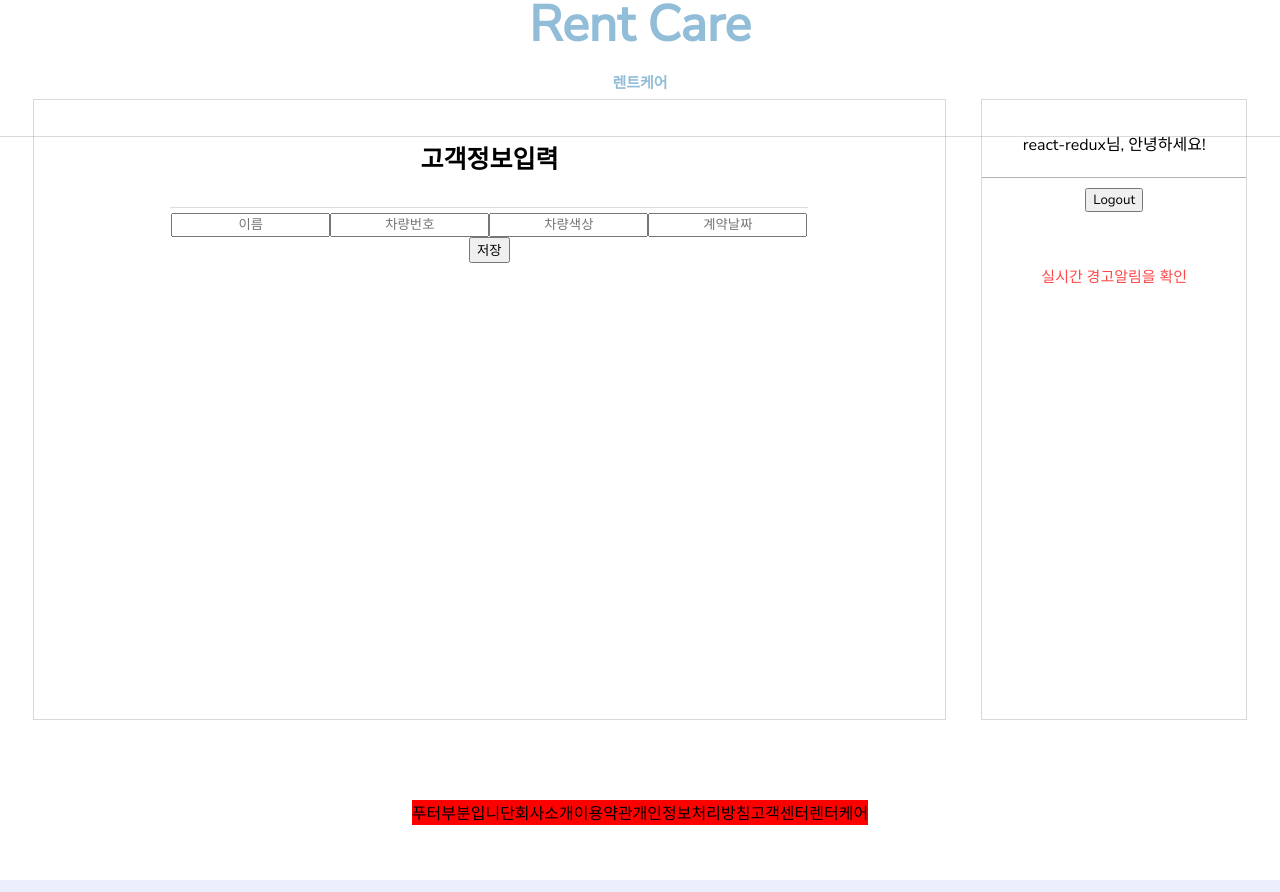
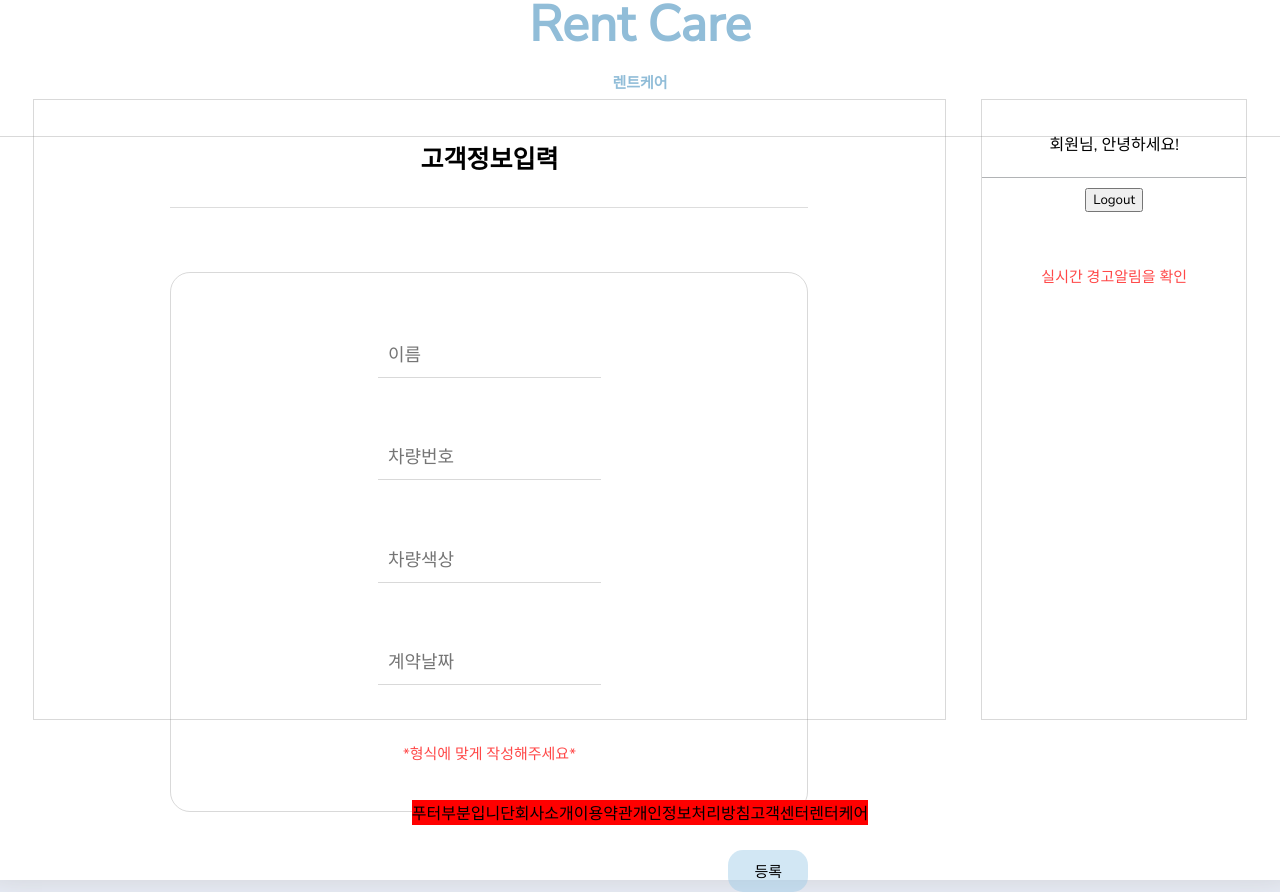
Before and after one commit to SmartRentalCare/JSP, a React (Create React App) app: page /client in a window 1280 px wide. Shown: the part 80-972 px from the top of the page. Built offline with nearby package versions, Linux system fonts and the light colour scheme.

Commit message:
client + CSS

```diff
--- a/src/pages/AlarmPage.jsx
+++ b/src/pages/AlarmPage.jsx
@@ -3,6 +3,7 @@ import Header from "./header";
 import Footer from "./footer";
 import LogoutButton from "./Logoutbutton";
 import axios from "axios";
+import Click from "./Click";
 
 export default function MainPage() {
   const [posts, setPosts] = useState([]);
@@ -44,10 +45,15 @@ export default function MainPage() {
         <div className="main_article">
           <div className="users">
             <div className="users_name">
-              <p className="name">react-redux님, 안녕하세요!</p>
+              <p className="name">회원님, 안녕하세요!</p>
             </div>
-            <div className="logout">
-              <LogoutButton />
+            <div className="users_element">
+              <div className="logout">
+                <LogoutButton />
+              </div>
+              <div className="move">
+                <Click />
+              </div>
             </div>
           </div>
         </div>
--- /dev/null
+++ b/src/pages/Click.jsx
@@ -0,0 +1,10 @@
+import React from "react";
+import { Link } from "react-router-dom";
+
+export default function Click() {
+  return (
+    <Link to="/client">
+      <p className="submittext">고객등록</p>
+    </Link>
+  );
+}
--- a/src/pages/Client.jsx
+++ b/src/pages/Client.jsx
@@ -11,6 +11,7 @@ export default function Client() {
   const [carNum, setCarNum] = useState("");
   const [carColor, setCarColor] = useState("");
   const [date, setDate] = useState("");
+
   const handleSubmit = async (e) => {
     e.preventDefault();
     try {
@@ -25,6 +26,7 @@ export default function Client() {
       console.error(error);
     }
   };
+
   return (
     <div>
       <div className="main_header">
@@ -35,8 +37,10 @@ export default function Client() {
         <div className="main_section">
           <div className="search_box">
             <h1 className="subtitle">고객정보입력</h1>
-            <form onSubmit={handleSubmit} className="input_box">
-              <div>
+
+            <form onSubmit={handleSubmit} className="client_input">
+              <div className="client_element">
+                <div className="input_client">
                   <input
                     type="text"
                     value={user}
@@ -44,6 +48,8 @@ export default function Client() {
                     placeholder="이름"
                     onChange={(e) => setUser(e.target.value)}
                   />
+                </div>
+                <div className="input_client">
                   <input
                     type="text"
                     value={carNum}
@@ -51,6 +57,9 @@ export default function Client() {
                     placeholder="차량번호"
                     onChange={(e) => setCarNum(e.target.value)}
                   />
+                </div>
+
+                <div className="input_client">
                   <input
                     type="text"
                     value={carColor}
@@ -58,6 +67,9 @@ export default function Client() {
                     placeholder="차량색상"
                     onChange={(e) => setCarColor(e.target.value)}
                   />
+                </div>
+
+                <div className="input_client">
                   <input
                     type="text"
                     value={date}
@@ -66,8 +78,12 @@ export default function Client() {
                     onChange={(e) => setDate(e.target.value)}
                   />
                 </div>
-              <div>
-                <button>저장</button>
+                <p className="warningtext">*형식에 맞게 작성해주세요*</p>
+              </div>
+              <div className="client_button">
+                <button type="submit" className="client_submit">
+                  등록
+                </button>
               </div>
             </form>
           </div>
@@ -76,13 +92,15 @@ export default function Client() {
         <div className="main_article">
           <div className="users">
             <div className="users_name">
-              <p className="name">react-redux님, 안녕하세요!</p>
+              <p className="name">회원님, 안녕하세요!</p>
             </div>
+            <div className="users_element">
               <div className="logout">
                 <LogoutButton />
               </div>
               <div className="move">
                 <MovePage />
+              </div>
             </div>
           </div>
         </div>
--- a/src/pages/List.jsx
+++ b/src/pages/List.jsx
@@ -4,18 +4,45 @@ import "../style.css";
 
 export default function List() {
   const [posts, setPosts] = useState([]);
+  const [currentPage, setCurrentPage] = useState(1);
+  const [totalPages, setTotalPages] = useState(1);
+  const [pageSize, setPageSize] = useState(9);
 
   useEffect(() => {
-    axios
-      .get("http://localhost:3001/main")
-      .then((response) => {
+    const fetchPosts = async () => {
+      try {
+        const response = await axios.get(
+          `http://localhost:3001/main?page=${currentPage}&limit=${pageSize}`
+        );
         setPosts(response.data);
-      })
-      .catch((error) => {
+        setTotalPages(response.data);
+      } catch (error) {
         console.error(error);
-      });
-  }, []);
+      }
+    };
+    fetchPosts();
+  }, [currentPage, pageSize]);
 
+  const handlePrevPage = () => {
+    setCurrentPage((prevPage) => prevPage - 1);
+  };
+
+  const handleNextPage = () => {
+    setCurrentPage((prevPage) => prevPage + 1);
+  };
+  useEffect(() => {
+    const fetchTotalPostsCount = async () => {
+      try {
+        const response = await axios.get("http://localhost:3001/list/count");
+        const totalPostsCount = response.data;
+        const totalPages = Math.ceil(totalPostsCount / pageSize);
+        setTotalPages(totalPages);
+      } catch (error) {
+        console.error(error);
+      }
+    };
+    fetchTotalPostsCount();
+  }, [pageSize]);
   return (
     <div>
       <div className="card_list">
@@ -33,6 +60,12 @@ export default function List() {
                 </div>
               </div>
             ))}
+          <div>
+            {currentPage > 1 && <button onClick={handlePrevPage}>이전</button>}
+            {currentPage < totalPages && (
+              <button onClick={handleNextPage}>다음</button>
+            )}
+          </div>
         </div>
       </div>
     </div>
--- a/src/pages/MainPage.jsx
+++ b/src/pages/MainPage.jsx
@@ -7,6 +7,7 @@ import axios from "axios";
 import List from "./List";
 
 import MovePage from "./MovePage";
+import Click from "./Click";
 //import { useSelector } from "react-redux";
 export default function MainPage() {
   //const userID = useSelector((state) => state.userID);
@@ -70,13 +71,18 @@ export default function MainPage() {
         <div className="main_article">
           <div className="users">
             <div className="users_name">
-              <p className="name">react-redux님, 안녕하세요!</p>
+              <p className="name">회원님, 안녕하세요!</p>
             </div>
-            <div className="logout">
-              <LogoutButton />
-            </div>
-            <div className="move">
-              <MovePage />
+            <div className="users_element">
+              <div className="logout">
+                <LogoutButton />
+              </div>
+              <div className="move">
+                <MovePage />
+              </div>
+              <div className="move">
+                <Click />
+              </div>
             </div>
           </div>
         </div>
--- a/src/style.css
+++ b/src/style.css
@@ -210,6 +210,9 @@ li {
   text-align: center;
   border: 1px solid rgba(138, 138, 138, 0.322);
 }
+.users_element {
+  vertical-align: start;
+}
 .search-icon {
   font-size: 20px;
   color: rgb(153, 200, 229);
@@ -382,3 +385,42 @@ td {
   font-size: 15px;
   color: rgba(255, 0, 0, 0.723);
 }
+
+/* Client.jsx */
+.client_input {
+  margin-top: 10%;
+}
+.client_element {
+  padding: 5%;
+  border-radius: 20px;
+  border: 1px solid rgba(138, 138, 138, 0.322);
+}
+.input_client {
+  margin-top: 5%;
+  margin-bottom: 10%;
+}
+.input_client > input {
+  outline-style: none;
+  font-size: 18px;
+  padding: 10px;
+  border: none;
+  text-align: start;
+  border-bottom: 1px solid rgba(138, 138, 138, 0.322);
+}
+.client_button {
+  margin-top: 6%;
+  text-align: end;
+}
+.client_submit {
+  cursor: pointer;
+  border: none;
+  font-size: 15px;
+  padding: 10px;
+  width: 80px;
+  border-radius: 15px;
+  background-color: rgba(153, 200, 229, 0.441);
+}
+/*Click.jsx */
+.submittext {
+  color: black;
+}
```
Lines whose indentation alone changed are shown as unchanged.
